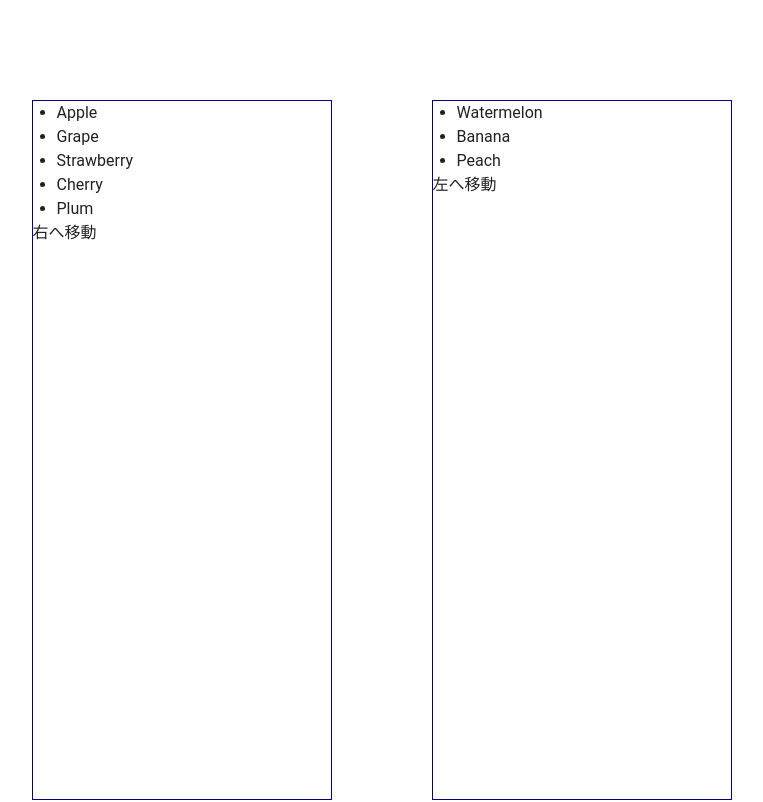
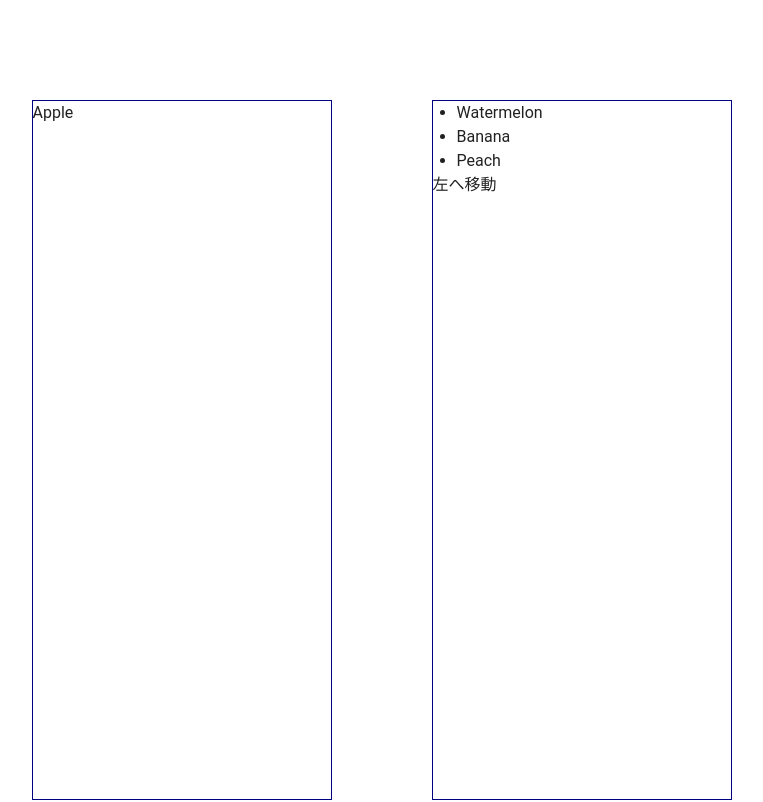
Before and after one commit to daxi0823/iimon_frontC, a Vue app: page / in a window 1280 px wide. Shown: the top 802 px of the page, without its empty margins (211-974 px from the left). Built offline with nearby package versions, Linux system fonts and the light colour scheme; the HTML template or start-up script is replaced by a standard one.

Commit message:
css修正

```diff
--- a/src/components/leftIBox.vue
+++ b/src/components/leftIBox.vue
@@ -1,10 +1,8 @@
 <template>
   <div>
-    <ul>
-      <li v-for="(item, index) in leftItems" :key="index">
-        {{item}}
-      </li>
-    </ul>
+    <div class="mainWrapper" v-for="(item, index) in leftItems" :key="index">
+      <div class="item">{{item}}</div>
+    </div>
     <!-- ボタン -->
     <input type="button" class="submitButton" @click="leftButton" value="右へ移動">
   </div>
@@ -29,3 +27,16 @@ export default {
   }
 }
 </script>
+
+<style scoped>
+.mainWrapper {
+  width: 300px;
+  height: 800px;
+}
+.item{
+  width: 80%;
+  height: 50px;
+  font-size: 16px;
+
+}
+</style>
```
